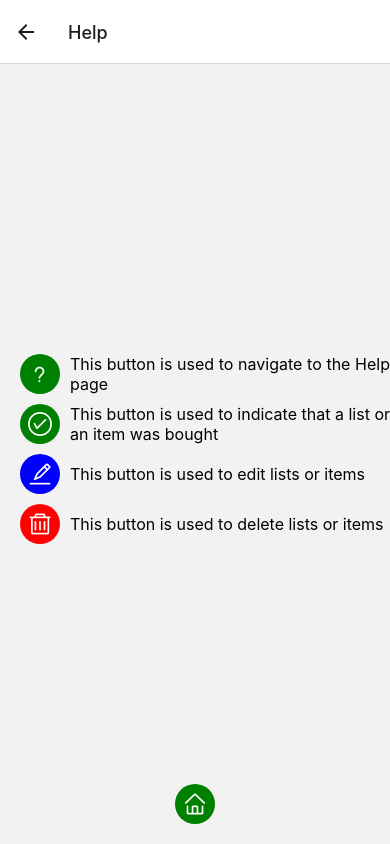
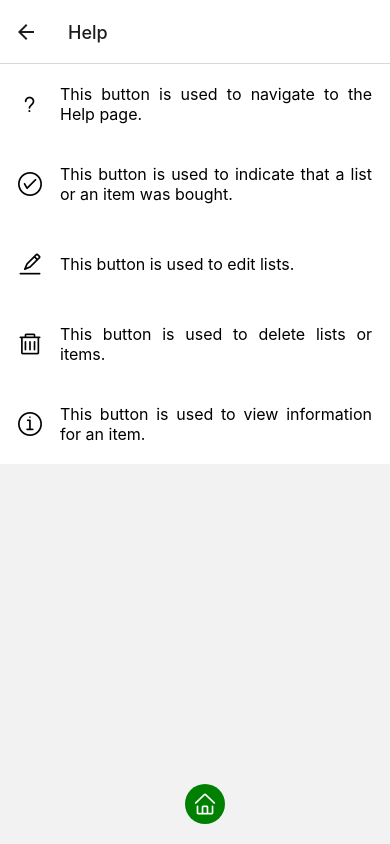
Before and after one commit to andreas91f/LetsShop, a React Native app: screen /Help in a window 390 px wide. Built offline with nearby package versions, Linux system fonts and the light colour scheme.

Commit message:
Added detailed comments and fixed styling

```diff
--- a/components/CreateItemModal.jsx
+++ b/components/CreateItemModal.jsx
@@ -1,6 +1,9 @@
 import { Modal, Button, View, Text, TextInput, StyleSheet } from "react-native";
 import { useState } from "react";
 
+/**
+ * Modal for creating an item
+ */
 export const CreateItemModal = ({ modalVisible, setModalVisible, addItemHandler }) => {
     const [text, setText] = useState("");
 
@@ -20,7 +23,7 @@ export const CreateItemModal = ({ modalVisible, setModalVisible, addItemHandler
                 <View style={styles.modalView}>
                     <Text>Create Item</Text>
                     <TextInput
-                        style={{ borderWidth: 0.5, paddingHorizontal: 3, marginVertical: 10 }}
+                        style={styles.textInput}
                         onChangeText={setText}
                         value={text}
                         placeholder="Enter item name"
@@ -33,7 +36,7 @@ export const CreateItemModal = ({ modalVisible, setModalVisible, addItemHandler
                         />
                         <Button
                             style={styles.button}
-                            disabled={text.length === 0}
+                            disabled={text.length === 0} // disable if text is empty
                             title="Create"
                             onPress={() => {
                                 addItemHandler({
@@ -75,5 +78,13 @@ const styles = StyleSheet.create({
         borderRadius: 20,
         padding: 10,
         elevation: 2,
+    },
+    textInput: {
+        borderWidth: 0.5,
+        paddingHorizontal: 10,
+        paddingVertical: 5,
+        marginVertical: 10,
+        borderRadius: 10,
+        borderColor: "gray"
     }
 });
--- a/components/CreateListModal.jsx
+++ b/components/CreateListModal.jsx
@@ -1,6 +1,9 @@
 import { Modal, Button, View, Text, TextInput, StyleSheet } from "react-native";
 import { useState } from "react";
 
+/**
+ * Modal for creating a list
+ */
 export const CreateListModal = ({ modalVisible, setModalVisible, addListHandler }) => {
     const [text, setText] = useState("");
 
@@ -20,7 +23,7 @@ export const CreateListModal = ({ modalVisible, setModalVisible, addListHandler
                 <View style={styles.modalView}>
                     <Text>Create List</Text>
                     <TextInput
-                        style={{ borderWidth: 0.5, paddingHorizontal: 3, marginVertical: 10 }}
+                        style={styles.textInput}
                         onChangeText={setText}
                         value={text}
                         placeholder="Enter list name"
@@ -33,7 +36,7 @@ export const CreateListModal = ({ modalVisible, setModalVisible, addListHandler
                         />
                         <Button
                             style={styles.button}
-                            disabled={text.length === 0}
+                            disabled={text.length === 0} // disable if text is empty
                             title="Create"
                             onPress={() => {
                                 addListHandler({
@@ -76,5 +79,13 @@ const styles = StyleSheet.create({
         borderRadius: 20,
         padding: 10,
         elevation: 2,
+    },
+    textInput: {
+        borderWidth: 0.5,
+        paddingHorizontal: 10,
+        paddingVertical: 5,
+        marginVertical: 10,
+        borderRadius: 10,
+        borderColor: "gray"
     }
 });
--- a/screens/Help.jsx
+++ b/screens/Help.jsx
@@ -2,42 +2,47 @@ import { View, StyleSheet, Pressable, Text } from "react-native";
 import { AntDesign } from "@expo/vector-icons";
 import React from "react";
 
+/**
+ * Help screen
+ * shows information about each icon that's used around the app
+ */
 export const Help = ({ navigation }) => {
-    const handleHome = () => {
-        // Navigate back to Home
-        navigation.navigate("Home");
-    };
-
     return (
         <View style={styles.container}>
             <View style={styles.iconColumn}>
                 <View style={styles.iconRow}>
-                    <View style={[styles.circle, { backgroundColor: "green" }]}>
-                        <AntDesign name="question" size={24} color="white" />
+                    <View style={[styles.circle]}>
+                        <AntDesign name="question" size={24} color="black" />
                     </View>
-                    <Text style={styles.iconDescription}>This button is used to navigate to the Help page</Text>
+                    <Text style={styles.iconDescription}>This button is used to navigate to the Help page.</Text>
                 </View>
                 <View style={styles.iconRow}>
-                    <View style={[styles.circle, { backgroundColor: "green" }]}>
-                        <AntDesign name="checkcircleo" size={24} color="white" />
+                    <View style={[styles.circle]}>
+                        <AntDesign name="checkcircleo" size={24} color="black" />
                     </View>
-                    <Text style={styles.iconDescription}>This button is used to indicate that a list or an item was bought</Text>
+                    <Text style={styles.iconDescription}>This button is used to indicate that a list or an item was bought.</Text>
                 </View>
                 <View style={styles.iconRow}>
-                    <View style={[styles.circle, { backgroundColor: "blue" }]}>
-                        <AntDesign name="edit" size={24} color="white" />
+                    <View style={[styles.circle]}>
+                        <AntDesign name="edit" size={24} color="black" />
                     </View>
-                    <Text style={styles.iconDescription}>This button is used to edit lists or items</Text>
+                    <Text style={styles.iconDescription}>This button is used to edit lists.</Text>
                 </View>
                 <View style={styles.iconRow}>
-                    <View style={[styles.circle, { backgroundColor: "red" }]}>
-                        <AntDesign name="delete" size={24} color="white" />
+                    <View style={[styles.circle]}>
+                        <AntDesign name="delete" size={24} color="black" />
                     </View>
-                    <Text style={styles.iconDescription}>This button is used to delete lists or items</Text>
+                    <Text style={styles.iconDescription}>This button is used to delete lists or items.</Text>
+                </View>
+                <View style={styles.iconRow}>
+                    <View style={[styles.circle]}>
+                        <AntDesign name="infocirlceo" size={24} color="black" />
+                    </View>
+                    <Text style={styles.iconDescription}>This button is used to view information for an item.</Text>
                 </View>
             </View>
             <View style={styles.centeredHomeIconContainer}>
-                <Pressable onPress={handleHome}>
+                <Pressable onPress={() => navigation.navigate("Home")}>
                     <View style={[styles.circle, { backgroundColor: "green" }]}>
                         <AntDesign name="home" size={24} color="white" />
                     </View>
@@ -50,39 +55,41 @@ export const Help = ({ navigation }) => {
 const styles = StyleSheet.create({
     container: {
         flex: 1,
-        justifyContent: "center",
-        alignItems: "flex-start",
-        paddingLeft: 20, // Adjust left padding as needed
+        justifyContent: "start",
+        alignItems: "center",
+        gap: 10,
     },
     iconColumn: {
         flexDirection: "column",
         alignItems: "flex-start",
+        backgroundColor: "white",
+        width: "100%"
     },
     iconRow: {
         flexDirection: "row",
         alignItems: "center",
-        marginBottom: 10,
-    },
-    circle: {
-        backgroundColor: "green",
-        borderRadius: 50,
-        width: 40,
-        height: 40,
-        justifyContent: "center",
-        alignItems: "center",
-        marginRight: 10,
+        marginVertical: 20,
+        width: "100%"
     },
     iconDescription: {
         fontSize: 16,
         color: "black",
         textAlign: "justify",
-        flex: 1,
-        flexWrap: "wrap"
+        width: "80%"
+    },
+    circle: {
+        borderRadius: 20,
+        width: 40,
+        height: 40,
+        justifyContent: "center",
+        alignItems: "center",
+        marginHorizontal: 10,
     },
     centeredHomeIconContainer: {
         position: "absolute",
-        bottom: 20, // Adjust bottom distance as needed
-        left: "50%", // Center horizontally
-        transform: [{ translateX: -20 }], // Adjust for half of the icon's width
+        bottom: 20,
+        left: "50%",
+        transform: [{ translateX: -20 }],
+        borderRadius: 10,
     },
 });
--- a/screens/Home.jsx
+++ b/screens/Home.jsx
@@ -3,8 +3,13 @@ import { View, StyleSheet, Button, Text, ScrollView } from 'react-native';
 import AsyncStorage from "@react-native-async-storage/async-storage";
 import { List } from '../components/List';
 import { CreateListModal } from '../components/CreateListModal';
-import { AntDesign } from '@expo/vector-icons';
 
+/**
+ * Home screen
+ * Main screen of the app
+ * Renders a scrollable list of shop lists
+ * Users can create/delete lists
+ */
 export const Home = ({ navigation }) => {
     const [lists, setLists] = useState([]);
     const [modalVisible, setModalVisible] = useState(false);
@@ -79,13 +84,8 @@ export const Home = ({ navigation }) => {
         }
     };
 
-    const handleHelp = () => {
-        // Navigate to Help page
-        navigation.navigate('Help');
-    };
-
     /**
-     * Function for saving items in AsyncStorage under the corresponding list
+     * Function for saving items in AsyncStorage under a specific list
      */
     const saveItems = async (updatedItems, list) => {
         try {
@@ -108,6 +108,10 @@ export const Home = ({ navigation }) => {
         }
     };
 
+    /**
+     * Function for updating the completed status of a specific list
+     * in Async storage and state
+     */
     const updateCompleteStatusOfList = async (completedStatus, list) => {
         // Find the index of the list in the lists array
         const listIndex = lists?.findIndex(l => l === list);
@@ -130,7 +134,7 @@ export const Home = ({ navigation }) => {
                 addListHandler={addListHandler}
             />
             <View style={styles.titleContainer}>
-                <Text >Your lists</Text>
+                <Text style={{ fontSize: 20, fontWeight: "bold" }}>{`Your lists (${lists.length})`}</Text>
                 <View style={styles.createButtonContainer}>
                     <Button
                         title="Create list"
--- a/screens/ItemDetails.jsx
+++ b/screens/ItemDetails.jsx
@@ -2,6 +2,10 @@ import { Text, View, Image } from 'react-native';
 import { useEffect, useState } from 'react';
 import axios from "axios"
 
+/**
+ * Item details screen
+ * Fetches a photo for an item using the Unsplash Api
+ */
 export const ItemDetails = ({ route }) => {
     const { itemName } = route.params;
     // Set a loading state
@@ -23,7 +27,7 @@ export const ItemDetails = ({ route }) => {
             setFetchingDetails(true);
             // Request a photo from unsplash
             const response = await axios.get(`https://api.unsplash.com/search/photos?query=${itemName}&client_id=1yMR4wn5loe-ZHlYgNDcVeU8bnUARdq26H3jDi25fOE`);
-            if (response.data.results) {
+            if (response.data.results.length && response.data.results[0].urls && response.data.results[0].urls.small) {
                 // Get the small url of the first result
                 setPhotoUrl(response.data.results[0].urls.small);
                 // Set fetching to false
```
Also changed, not shown: components/Item.jsx (+12 -7 lines), components/List.jsx (+13 -7 lines), screens/ListDetails.jsx (+15 -5 lines).
